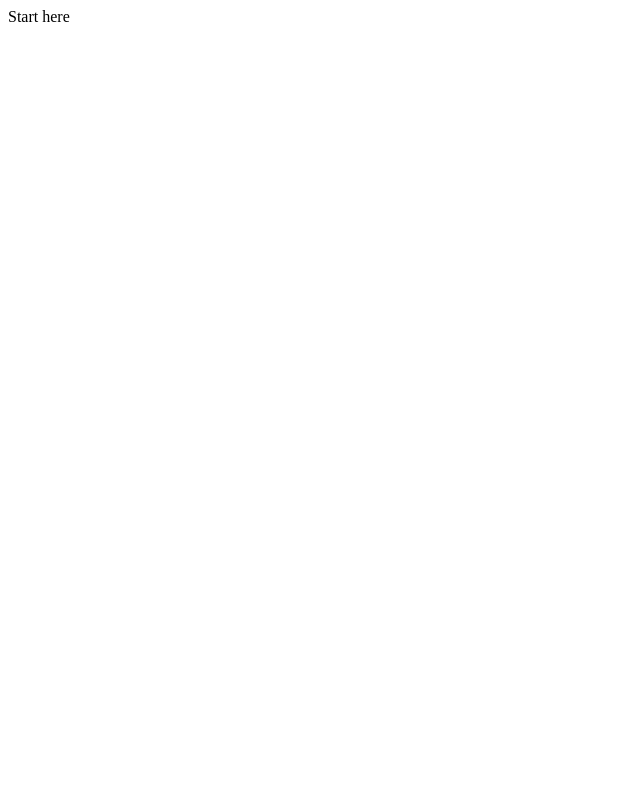
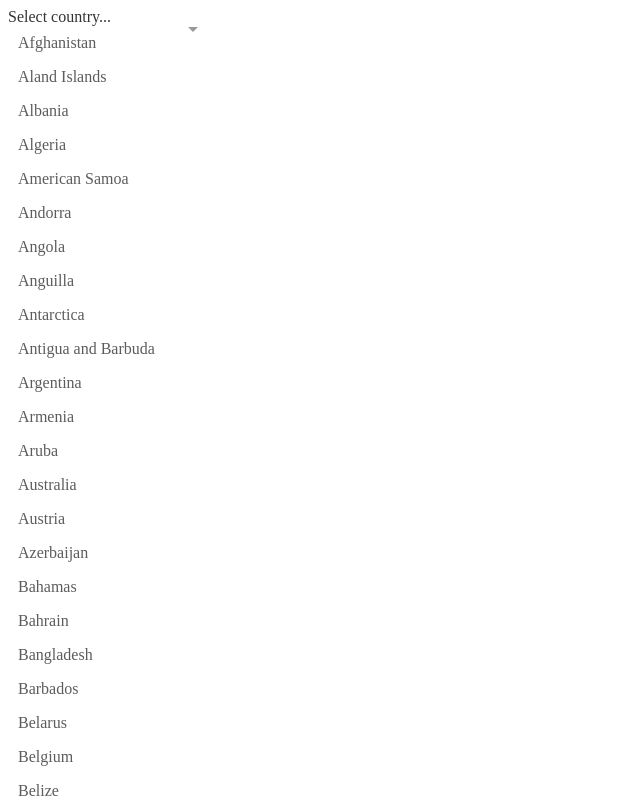
Before and after one commit to ledugani/custom-dropdown-filter-mobile, a React (Create React App) app: page / in a window 1280 px wide. Shown: the top 800 px of the page, without its empty margins (0-640 px from the left). Built offline with nearby package versions, Linux system fonts and the light colour scheme.

Commit message:
list showing - added css but receiving styling errors

```diff
--- a/src/app/index.jsx
+++ b/src/app/index.jsx
@@ -1,5 +1,10 @@
 import React from "react";
 
+import Dropdown from "./dropdown";
+import countries from "../data/countries.json";
+
 export default function App() {
-  return <div>Start here</div>;
+  return <div style={{ width: 200 }}>
+		<Dropdown countries={countries}/>
+	</div>;
 }
```
